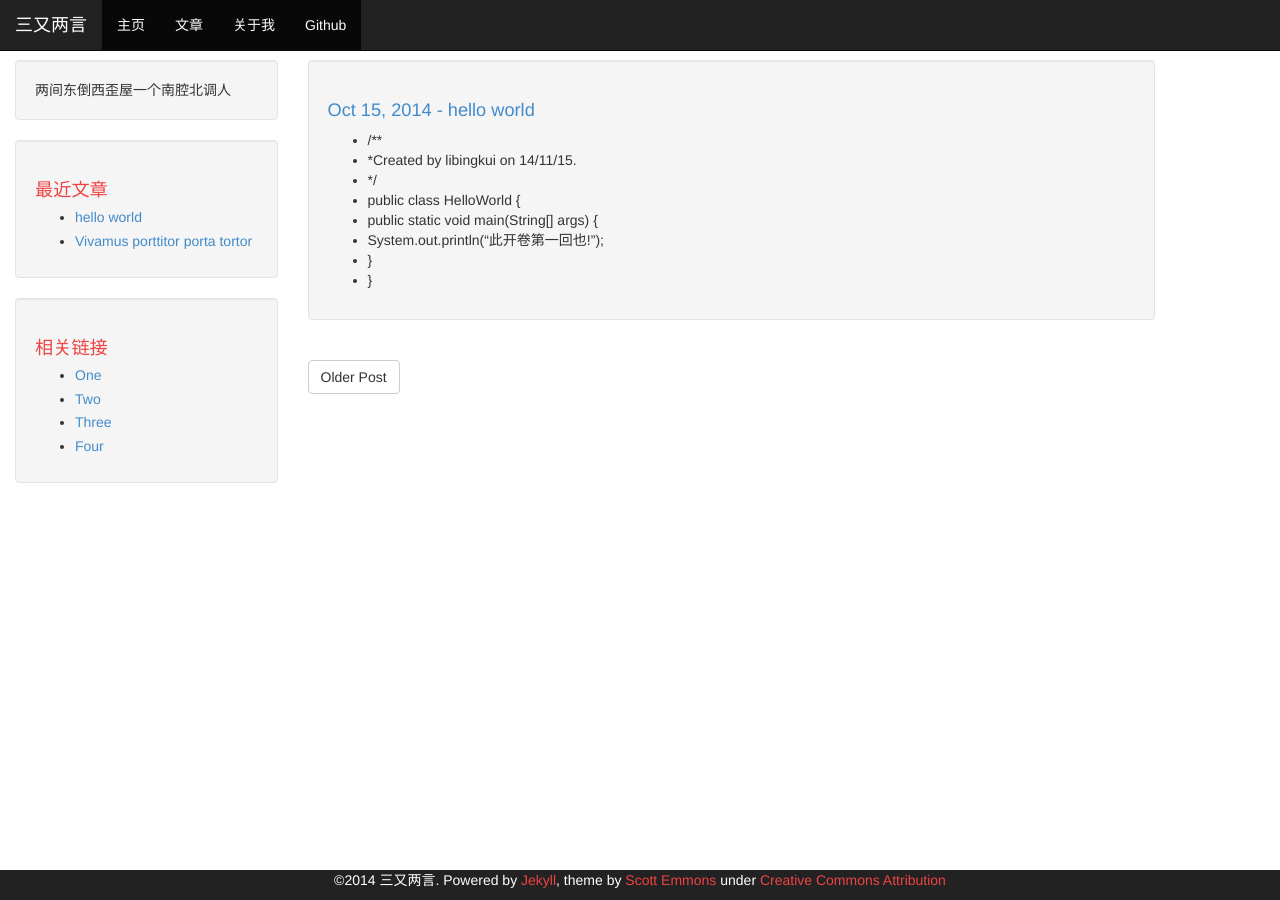
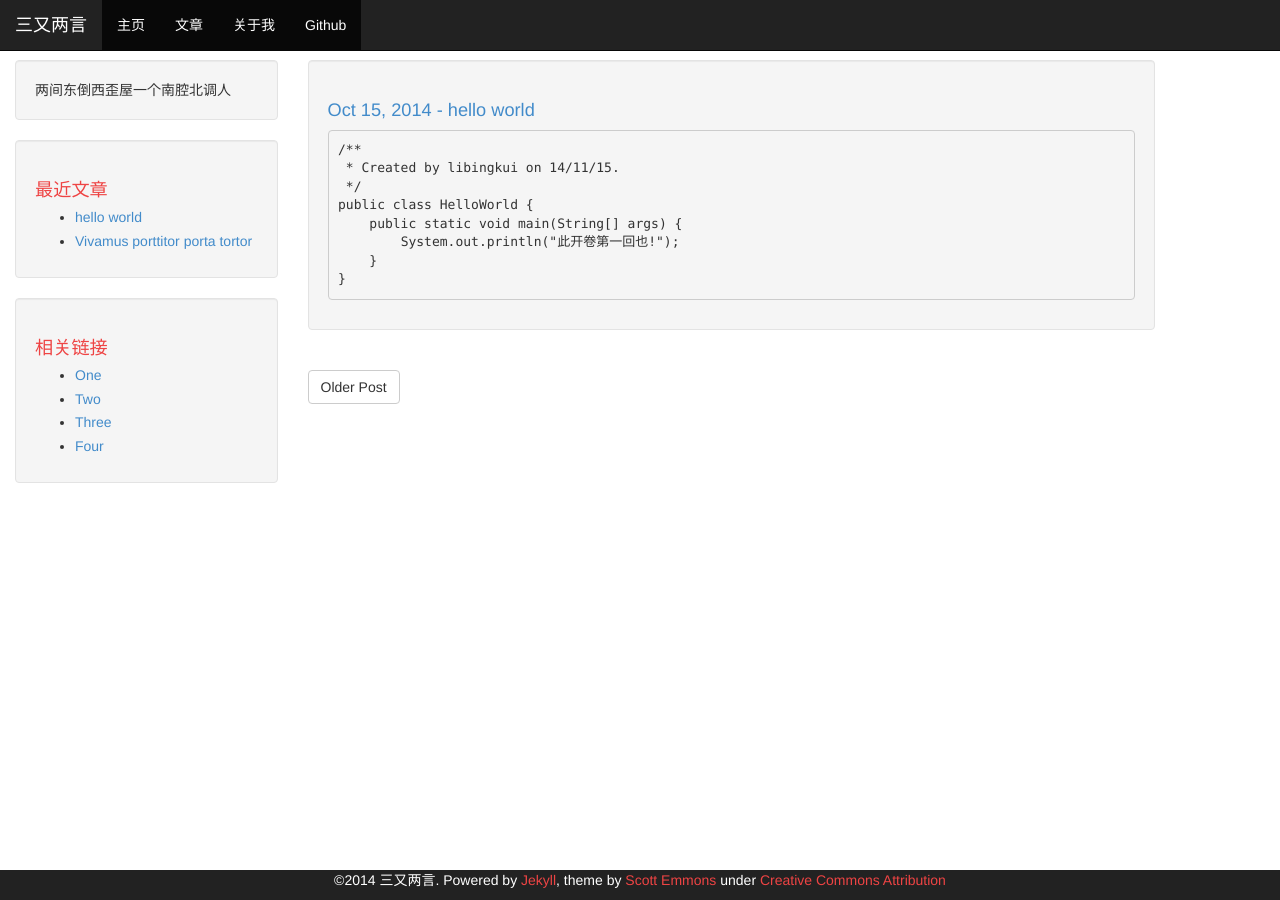
Before and after one commit to libingkui0102/Ep0st, a Jekyll site: the page built from _posts/2014-11-15-helloWorld.md, in a window 1280 px wide. Built offline with Jekyll 4.4.1, drawn with Linux system fonts in a browser that asks for light colours; Markdown is read by kramdown in place of the engine named in the settings.

Commit message:
use markdown

```diff
--- a/_posts/2014-11-15-helloWorld.md
+++ b/_posts/2014-11-15-helloWorld.md
@@ -5,11 +5,11 @@ date: 2014-10-15 16:25:06 -0700
 comments:
 ---
 
-* /**
- *  *Created by libingkui on 14/11/15.
-*  */
-* public class HelloWorld {
- *    public static void main(String[] args) {
- *        System.out.println("此开卷第一回也!");
- *    }
-* }
+    /**
+     * Created by libingkui on 14/11/15.
+     */
+    public class HelloWorld {
+        public static void main(String[] args) {
+            System.out.println("此开卷第一回也!");
+        }
+    }
```
